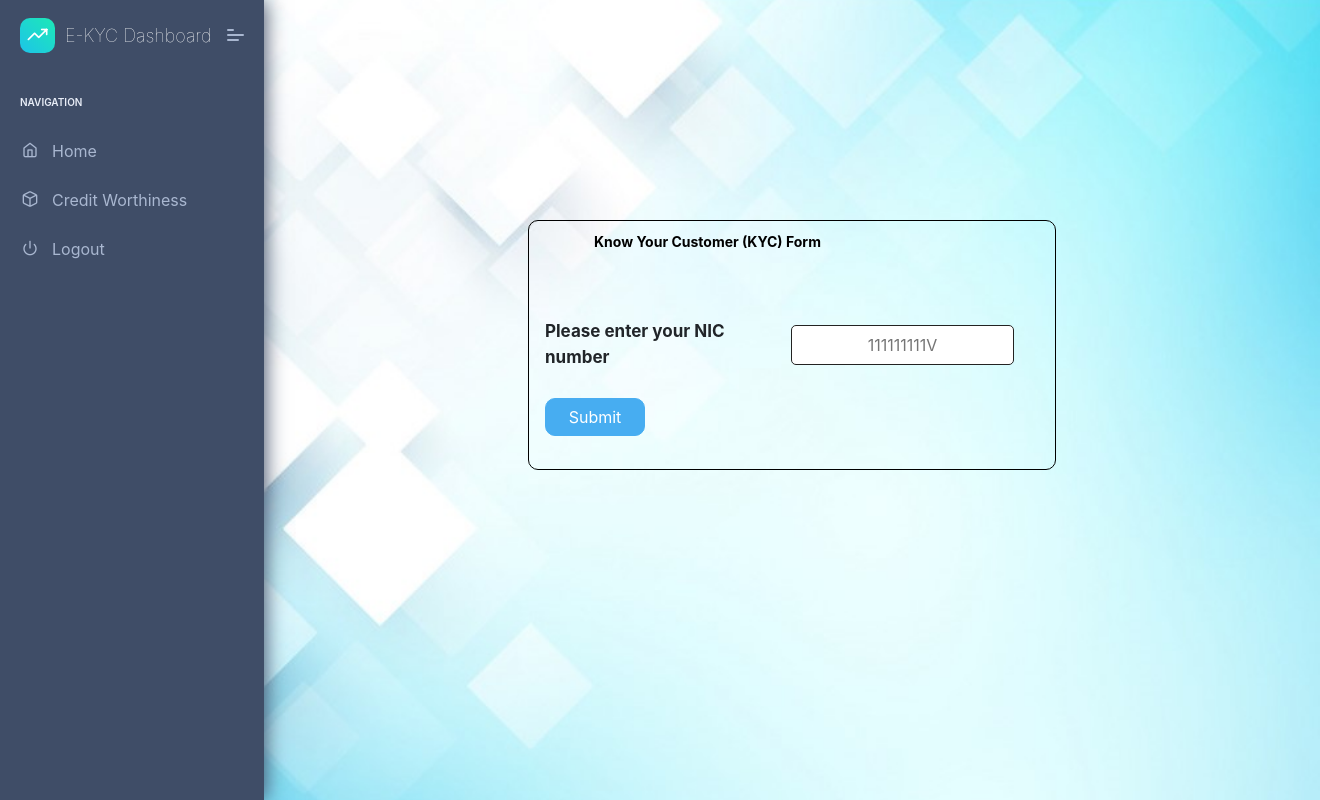
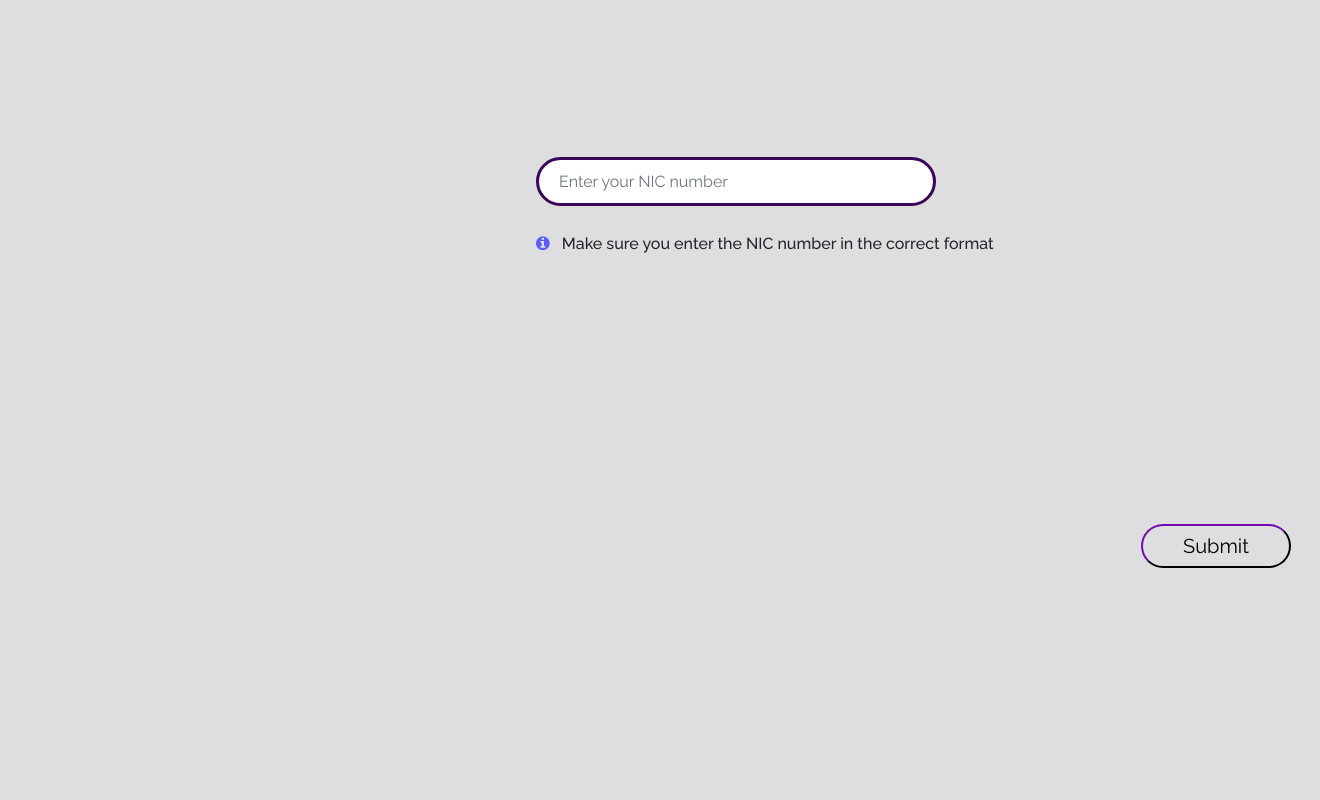
Before and after one commit to isurusupasan/kyc_final_v1, a Django app: page / in a window 1320 px wide. Run offline with Django 3.2, Linux system fonts and the light colour scheme; parts of the project's set-up code (start-up, migrations or seed data) failed here and were passed over; some libraries are stand-ins or nearby versions.

Commit message:
pluging serching customer (first window) # heshani nangi ** validation errors fixed

```diff
--- a/kyc_django/kyc_django/kyc/static/kyc/css/search.css
+++ b/kyc_django/kyc_django/kyc/static/kyc/css/search.css
@@ -1,14 +1,32 @@
-.title{
-    margin-bottom: 50px;
-    font-size: 30px;
-    background-color: #E4E3DA;
+body{
+    margin: 0%;
+    padding: 0%;
+    background-color: #dedde0;
+    font-family: 'Raleway', sans-serif;font-weight:500;
 }
-
-.ajust{
-    border-radius: 5px;
-    width: 90%;
-    height: 30px;
-    font-size: auto;
-    border: 1px solid #232322;
-    text-align: center;
+.login_form #email_error
+{
+	margin-top: 5px;
+	width: 345px;
+	font-size: 18px;
+	color: red;
+	background-color:#dedde0 ;
+	text-align: center;
+	padding: 5px 8px;
+	border-radius: 3px;
+	font-size: 15px;
+	display: none;
 }
+.btn .submit{
+    width:150px;
+    background-color: #dedde0;
+    border-color: rgb(58, 6, 88);
+    border-radius:50px;
+    font-size:20px;
+    padding:5px;
+    transition-duration: 1.4s;
+}
+.submit:hover{
+	background-color: #241158; /* Green */
+    color: white;
+}
--- a/kyc_django/kyc_django/kyc/templates/kyc/search.html
+++ b/kyc_django/kyc_django/kyc/templates/kyc/search.html
@@ -1,68 +1,84 @@
-{% extends "layouts/base.html" %}
-{% block content %}
 
 <!DOCTYPE html>
 <html lang="en">
 <head>
     <meta charset="UTF-8">
-    <link rel="stylesheet" href="https://maxcdn.bootstrapcdn.com/bootstrap/4.0.0/css/bootstrap.min.css" integrity="sha384-Gn5384xqQ1aoWXA+058RXPxPg6fy4IWvTNh0E263XmFcJlSAwiGgFAW/dAiS6JXm" crossorigin="anonymous">
-    <script src="https://code.jquery.com/jquery-3.2.1.slim.min.js" integrity="sha384-KJ3o2DKtIkvYIK3UENzmM7KCkRr/rE9/Qpg6aAZGJwFDMVNA/GpGFF93hXpG5KkN" crossorigin="anonymous"></script>
-        <script src="https://cdnjs.cloudflare.com/ajax/libs/popper.js/1.12.9/umd/popper.min.js" integrity="sha384-ApNbgh9B+Y1QKtv3Rn7W3mgPxhU9K/ScQsAP7hUibX39j7fakFPskvXusvfa0b4Q" crossorigin="anonymous"></script>
-        <script src="https://maxcdn.bootstrapcdn.com/bootstrap/4.0.0/js/bootstrap.min.js" integrity="sha384-JZR6Spejh4U02d8jOt6vLEHfe/JQGiRRSQQxSfFWpi1MquVdAyjUar5+76PVCmYl" crossorigin="anonymous"></script>
+    <meta name="viewport" content="width=device-width, initial-scale=1.0">
+    <meta http-equiv="X-UA-Compatible" content="ie=edge">
 
-    <title>verify</title>
+    <link rel="stylesheet" href="https://stackpath.bootstrapcdn.com/bootstrap/4.1.1/css/bootstrap.min.css" integrity="sha384-WskhaSGFgHYWDcbwN70/dfYBj47jz9qbsMId/iRN3ewGhXQFZCSftd1LZCfmhktB" crossorigin="anonymous">
+    <link rel="stylesheet" href="https://cdnjs.cloudflare.com/ajax/libs/font-awesome/4.7.0/css/font-awesome.min.css">
+    <link rel="preconnect" href="https://fonts.gstatic.com">
+	<link href="https://fonts.googleapis.com/css2?family=Raleway:wght@200;300;400;500&display=swap" rel="stylesheet">
     {% load static %}
     <link rel="stylesheet" href="{% static 'kyc/css/search.css' %}">
 </head>
+<body>
 
+    <div class="text-center mt-4">
 
-<body style="background: url({% static 'kyc/img/7.jpg' %}) no-repeat fixed; background-position: center;background-repeat: no-repeat; background-size: cover;">
-
-    <div class="container">
-
-        <div style="padding: 20px"></div>
+        <div class="row" style="margin-top:10%; padding-left: 550px;">
 
             {% if Kyc_Infotemp.id == null %}
 
-            <form method="post" action="{% url 'search' %}">
+            <div class="validate">
+                <form class="login_form" method="post" action="{% url 'search' %}">
                     {% csrf_token %}
-                <div class="row">
-                    <div class="col-md-3"></div>
+                    <table >
+                        <tr>
+                            <td>
+                                <label for="Tooltips" class="error"></label>
 
-                    <div class="col-md-6" style="border:1px solid #000;margin-top:180px;border-radius: 10px; height:250px;">
+                                <div class="cont" >
+                                    <div id="email_error">Oops! Cannot proceed without NIC number</div>
+                                </div>
 
-                        <div class="row">
-                            <div class="col-md-12 title" style="background-color: #f3f3f300;">
+                                <input type="text"  id="nic" name="nics_no_temp" style="position: relative; width: 400px;border-radius: 25px;width:400px;height:49px;
+                                border:3px solid rgb(58, 6, 88);
+                                padding-left:20px;" placeholder="Enter your NIC number" class="form-control" pattern="^(?:19|20)?\d{2}[0-9]{10}|[0-9]{9}[x|X|v|V]$|[0-9]{11}[x|X|v|V]|[0-9]{9}" oninvalid="this.setCustomValidity('Oop! wrong format')" oninput="this.setCustomValidity('')"/>
 
-                                <p style="padding-top:10px; padding-left:50px;color:#000"><b>Know Your Customer (KYC) Form</b></p>
+                            </td>
 
+                        </tr>
+                        <tr>
+
+                            <td> <br>
+                                <i class="fa fa-info-circle" style="color: rgb(91, 91, 247);" aria-hidden="true"></i>&nbsp;&nbsp; Make sure you enter the NIC number in the correct format
+                                <p name="info" id="info" style="text-align: left;"></p>
+                            </td>
+                        </tr>
+
+                    </table>
+
+
+                    <div class="btn" style="padding-top: 250px; padding-left: 605px;">
+                        <td><button id="submit" class="submit" type="submit"  onclick="return fun()" value="Submit">Submit</td>
+                    </div>
+
+                </form>
+            </div>
         </div>
     </div>
 
-                        <div class="row">
-                            <div class="col-md-12">
-                                <table width="100%">
+    {% endif %}
 
-                                    <tr>
-                                        <td style="font-size:17px;"><b>Please enter your NIC number</b></td>
-                                        <td><input class="ajust" type="text" name="nics_no_temp" required="" style="height:40px;" placeholder = "111111111V"></td>
-                                    </tr>
-                                    <tr><td><br></td><td></td></tr>
-                                    <tr>
-                                        <td colspan="2"><label for="submit"></label><button id="submit" type="submit" class="btn btn-default" style="width:100px;background-color: #47adf1;border-color: #47adf1;border-radius:10px;color:#fff;">Submit</button></td>
-                                    </tr>
+    <div class="container-fluid">
+    {% if Kyc_Infotemp.id != null %}
 
-                                </table>
-                            </div>
-                        </div>
-
-                    </div>
-                </div>
-
-            <form>
+        <form method="post">
 
 
+            <!--<p>{{Kyc_Infotemp.driv_lic_temp}}</p>-->
+
+
+            {% include "kyc/update_main.html"  with Kyc_Infotemp=Kyc_Infotemp %}
+
+
+
+
+        </form>
     {% endif %}
+    </div>
 
         {% for message in messages %}
 
@@ -77,23 +93,32 @@
 
         {% endfor %}
 
-        {% if Kyc_Infotemp.id != null %}
+    <script>
+        function fun()
+        {
+            var nic = document.getElementById('nic');
+            var email_error = document.getElementById('email_error');
+            var nicformat = /^(?:19|20)?\d{2}[0-9]{10}|[0-9]{9}[x|X|v|V]$/;
+            if(nic.value != "")
+            {
+                if(nic.value.match(nicformat)){
 
-            <form method="post">
+                   return true;
+               }
+               else{
 
-
-                <!--<p>{{Kyc_Infotemp.driv_lic_temp}}</p>-->
-
-
-                {% include "kyc/update_main.html"  with Kyc_Infotemp=Kyc_Infotemp %}
-
-
-
-
-            <form>
-        {% endif %}
-
-
-    </div>
-    {% endblock content %}
+                   document.getElementById("info").innerHTML = "Accepted NIC formats are:  <br> 1. 978342051v <br> 2. 19978342051v <br> 3. 978342051X <br> ";
+               }
+            }
+            else
+            {
+                nic.style.borderColor = "red";
+                nic.style.border = "1px solid red";
+                email_error.style.display = "block";
+                nic.focus();
+                return false;
+            }
+        }
+    </script>
 </body>
+</html>
```
Also changed, not shown: kyc_django/kyc_django/kyc/static/kyc/css/search1.css (added, +14 -0 lines), kyc_django/kyc_django/kyc/templates/kyc/search1.html (added, +99 -0 lines). Lines whose indentation alone changed are shown as unchanged.
